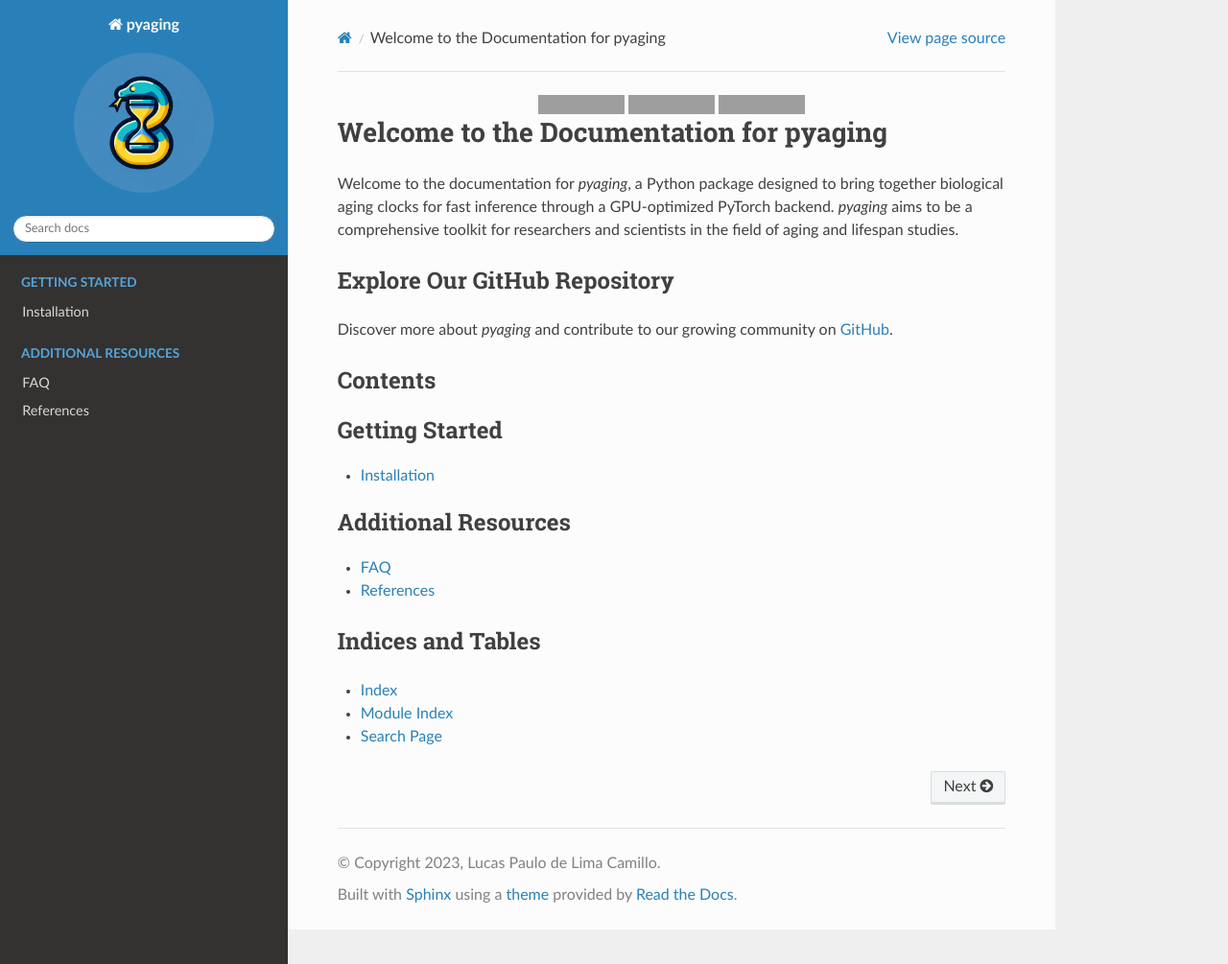
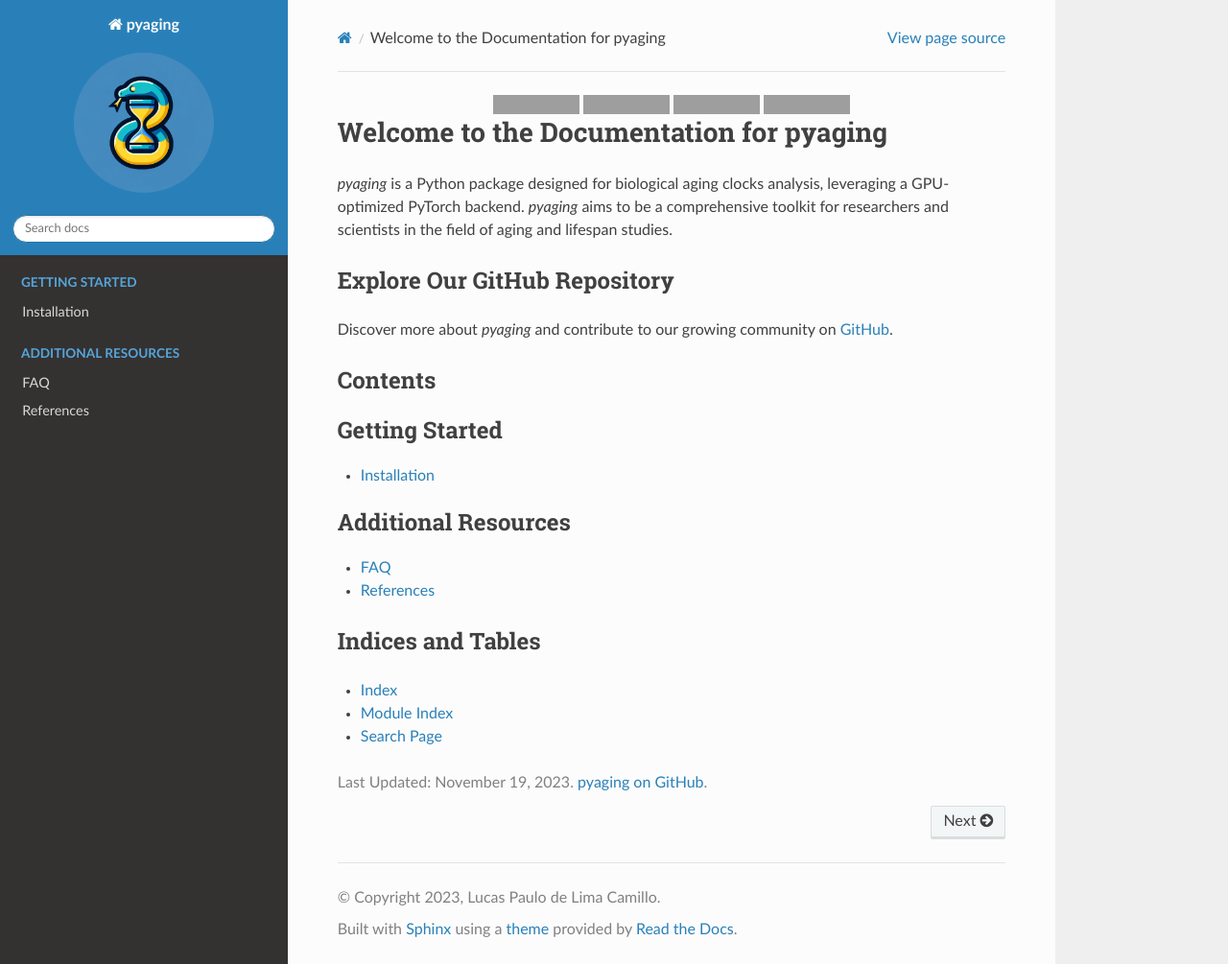
Before and after one commit to lucascamillomd/pyaging, a Sphinx documentation site: the page built from docs/source/index.rst, in a window 1280 px wide and 1005 px high. Shown: the whole window at 96% size. Built offline with Sphinx 7.4.7 and the Read the Docs theme 2.0.0, drawn with Linux system fonts in a browser that asks for light colours; pages that are not in the unit, such as notebooks, are missing from menus; grey boxes are pictures that could not be loaded.

Commit message:
regular update

```diff
--- a/docs/source/index.rst
+++ b/docs/source/index.rst
@@ -25,7 +29,7 @@
 Welcome to the Documentation for pyaging
 ========================================
 
-Welcome to the documentation for `pyaging`, a Python package designed to bring together biological aging clocks for fast inference through a GPU-optimized PyTorch backend. `pyaging` aims to be a comprehensive toolkit for researchers and scientists in the field of aging and lifespan studies.
+`pyaging` is a Python package designed for biological aging clocks analysis, leveraging a GPU-optimized PyTorch backend. `pyaging` aims to be a comprehensive toolkit for researchers and scientists in the field of aging and lifespan studies.
 
 Explore Our GitHub Repository
 -----------------------------
@@ -65,7 +69,12 @@
 
 Indices and Tables
 ------------------
-
 * :ref:`genindex`
 * :ref:`modindex`
 * :ref:`search`
+
+.. raw:: html
+
+   <footer>
+   <p>Last Updated: November 19, 2023. <a href="https://github.com/rsinghlab/pyaging">pyaging on GitHub</a>.</p>
+   </footer>
```
Also changed, not shown: other parts of docs/source/index.rst (+5 -1 lines), 1 other file.
